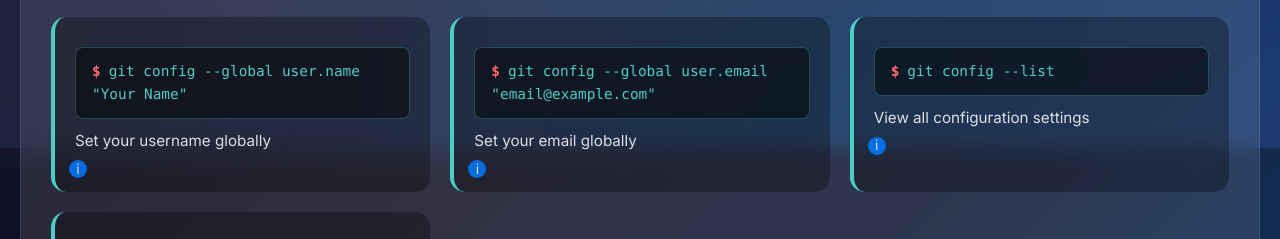
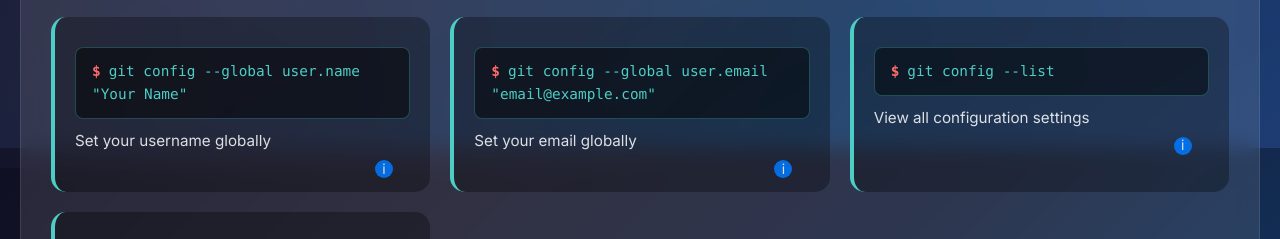
Before and after one commit to sridharchinthaparthi/sridharchinthaparthi.github.io, a plain HTML site: page git/index.html in a window 1280 px wide. Shown: the part 652-891 px from the top of the page. Drawn offline with Linux system fonts and the light colour scheme.

Commit message:
Update styles.css

```diff
--- a/git/styles.css
+++ b/git/styles.css
@@ -322,7 +322,7 @@ body::before {
 .info-icon {
     position: relative;
     top: 6px;
-    right: 6px;
+    left: 300px;
     font-size: 14px;
     background: #007bff;
     color: #fff;
```
